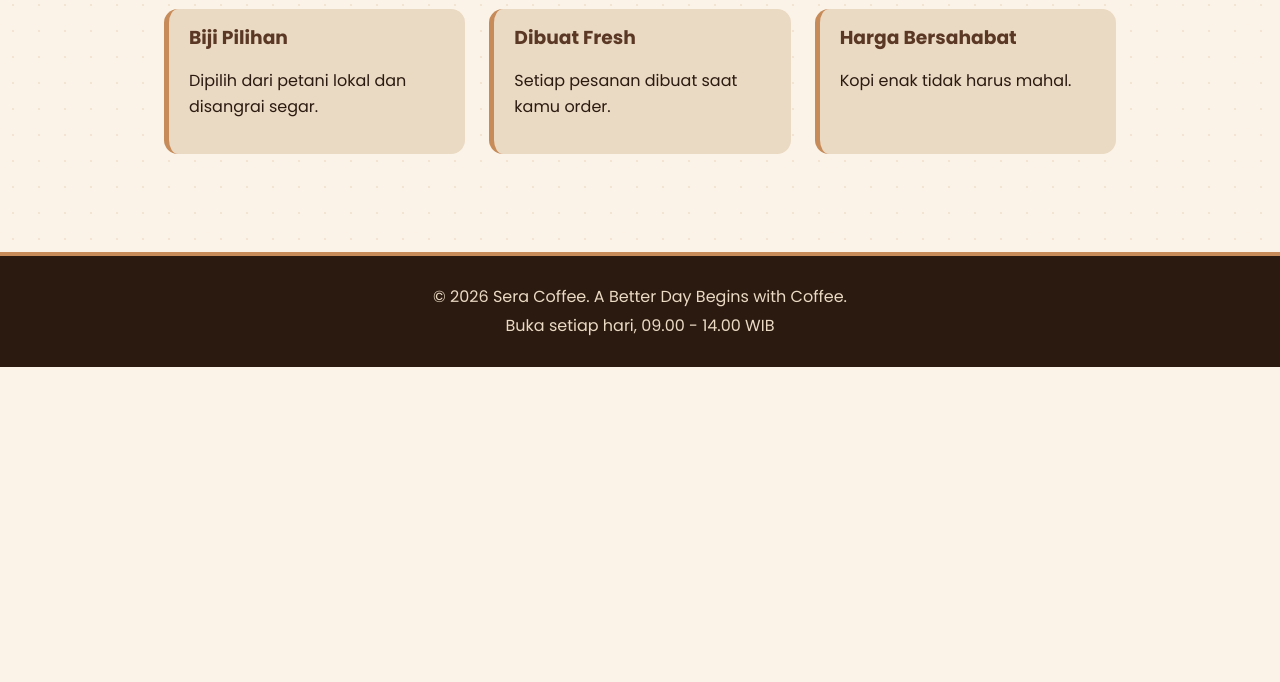
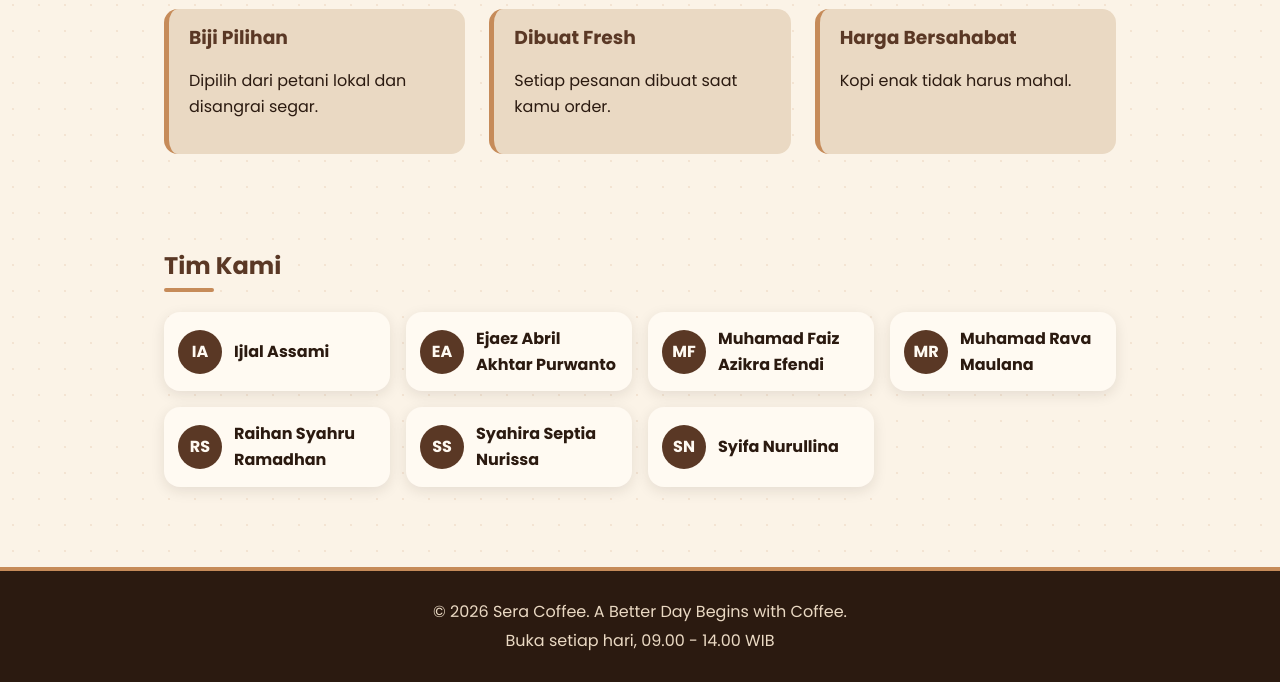
Before and after one commit to ejaaezejaa/coffe-sera, a PHP site: page /about.php in a window 1280 px wide. Shown: the part 502-1184 px from the top of the page. Before the commit the page ends 869 px from the top, so only its background shows below. Run offline with PHP 8.4, Linux system fonts and the light colour scheme.

Commit message:
feat: tambah bagian Tim Kami di halaman About

```diff
--- a/about.php
+++ b/about.php
@@ -1,5 +1,25 @@
 <?php
 require 'config.php';
+
+$team = [
+    'Ijlal Assami',
+    'Ejaez Abril Akhtar Purwanto',
+    'Muhamad Faiz Azikra Efendi',
+    'Muhamad Rava Maulana',
+    'Raihan Syahru Ramadhan',
+    'Syahira Septia Nurissa',
+    'Syifa Nurullina',
+];
+
+/**
+ * Dua huruf depan dari dua kata pertama, contoh: "Ijlal Assami" jadi "IA"
+ *
+ * @param string $name  Nama lengkap
+ */
+function initials($name) {
+    $words = explode(' ', $name);
+    return mb_strtoupper(mb_substr($words[0], 0, 1) . mb_substr($words[1] ?? '', 0, 1));
+}
 $title  = 'About';
 $active = 'about';
 require 'includes/header.php';
@@ -23,4 +43,16 @@ require 'includes/header.php';
     </div>
 </section>
 
+<section class="section">
+    <h2>Tim Kami</h2>
+    <div class="team">
+        <?php foreach ($team as $member): ?>
+            <div class="member">
+                <span class="avatar"><?= e(initials($member)) ?></span>
+                <strong><?= e($member) ?></strong>
+            </div>
+        <?php endforeach; ?>
+    </div>
+</section>
+
 <?php require 'includes/footer.php'; ?>
```
